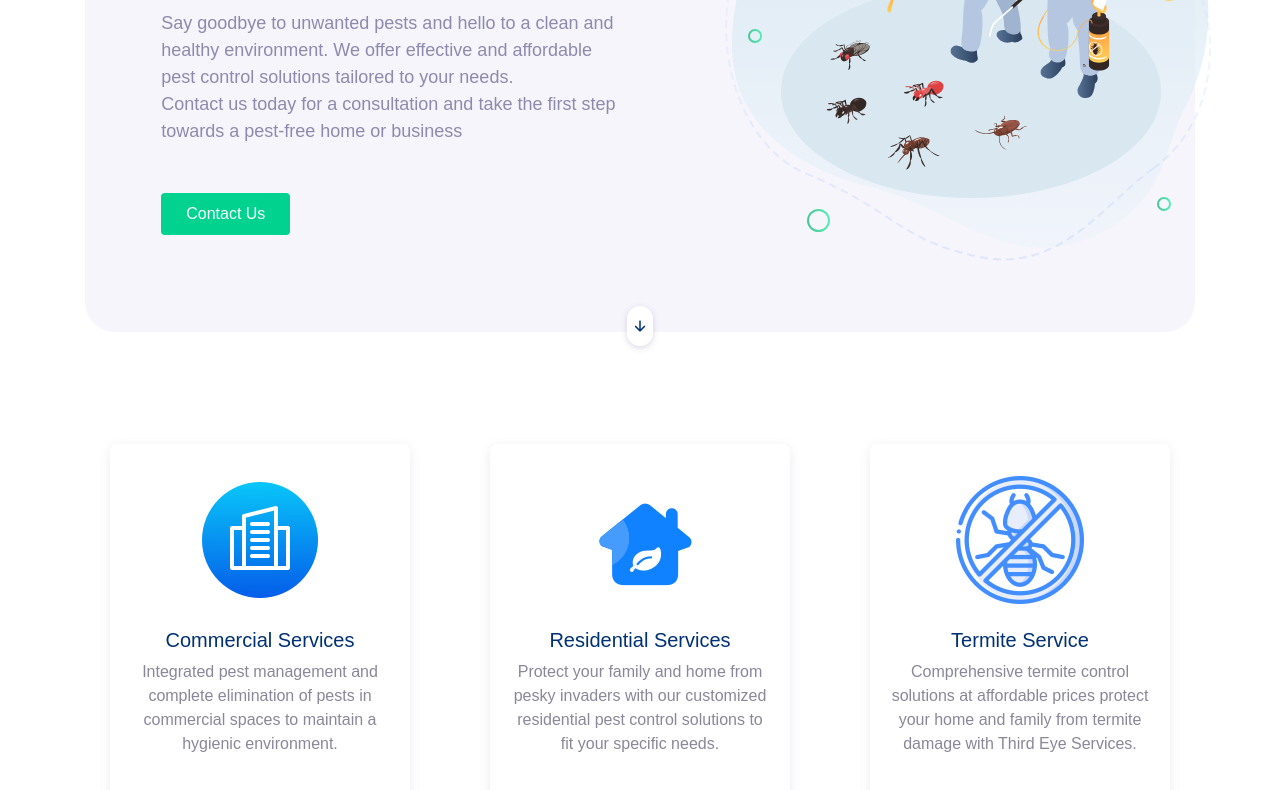
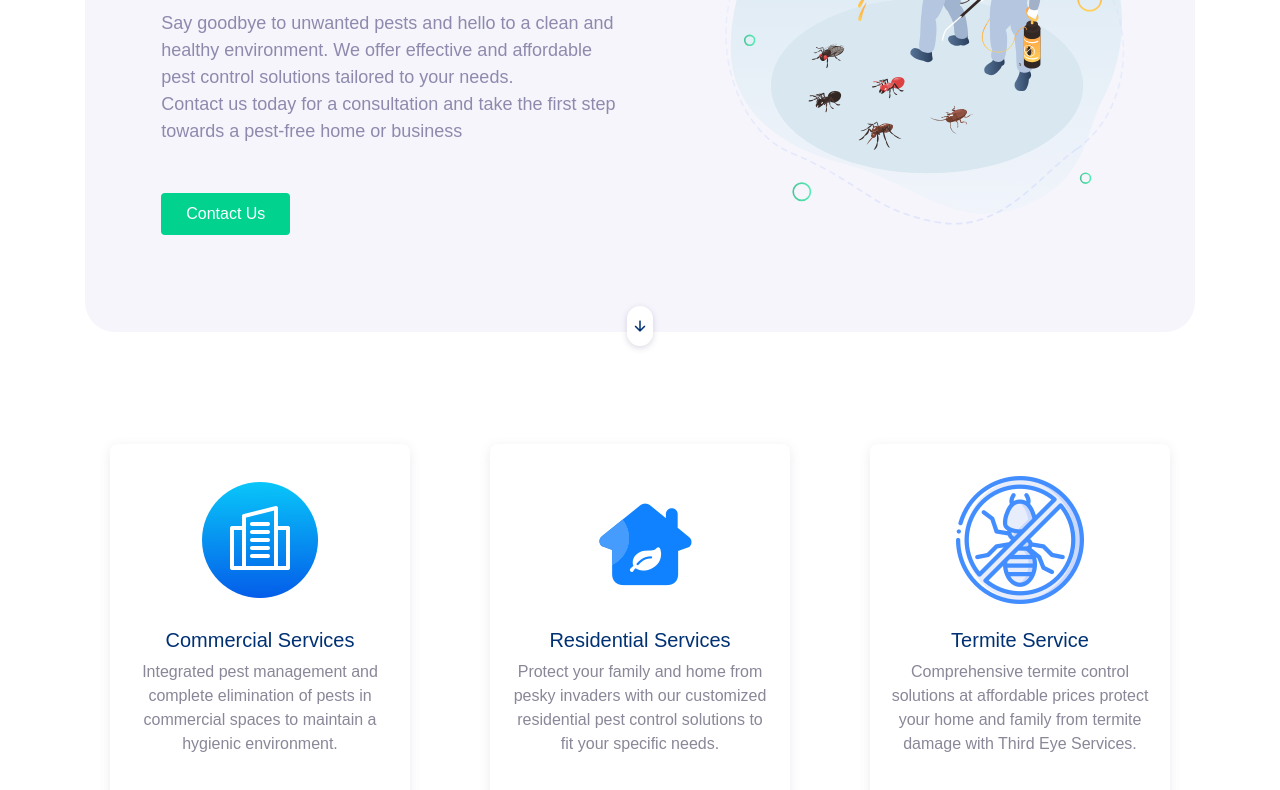
Before and after one commit to akshaysanthosh97/ThirdEye-Business-Website, a plain HTML site: page html/index.html in a window 1280 px wide. Shown: the part 294-1084 px from the top of the page. Drawn offline with Linux system fonts and the light colour scheme; files whose address does not match are found by name.

Commit message:
Image made resposive on small devices

```diff
--- a/assets/css/theme.css
+++ b/assets/css/theme.css
@@ -1352,6 +1352,7 @@ a.text-dark:hover, a.text-dark:focus {
   border-radius: 30px;
   z-index: 10;
 }
+
 
 .page-banner.home-banner {
   height: auto;
--- a/html/index.html
+++ b/html/index.html
@@ -79,8 +79,8 @@
             <a href="/html/contact.html" class="btn btn-primary">Contact Us</a>
           </div>
           <div class="col-md-6 py-5 wow zoomIn">
-            <div class="img-fluid text-center">
-              <img src="../assets/img/banner_image_1.svg" alt="">
+            <div class="text-center">
+              <img src="../assets/img/banner_image_1.svg" class="img-fluid" alt="">
             </div>
           </div>
         </div>
@@ -152,7 +152,7 @@
         </div>
         <div class="col-lg-6 py-3 wow fadeInRight">
           <div class="img-fluid py-3 text-center">
-            <img src="../assets/img/about_frame.jpg" class="about_frame" alt="">
+            <img src="../assets/img/about_frame.jpg" class="about_frame img-fluid"  alt="">
           </div>
         </div>
       </div>
```
